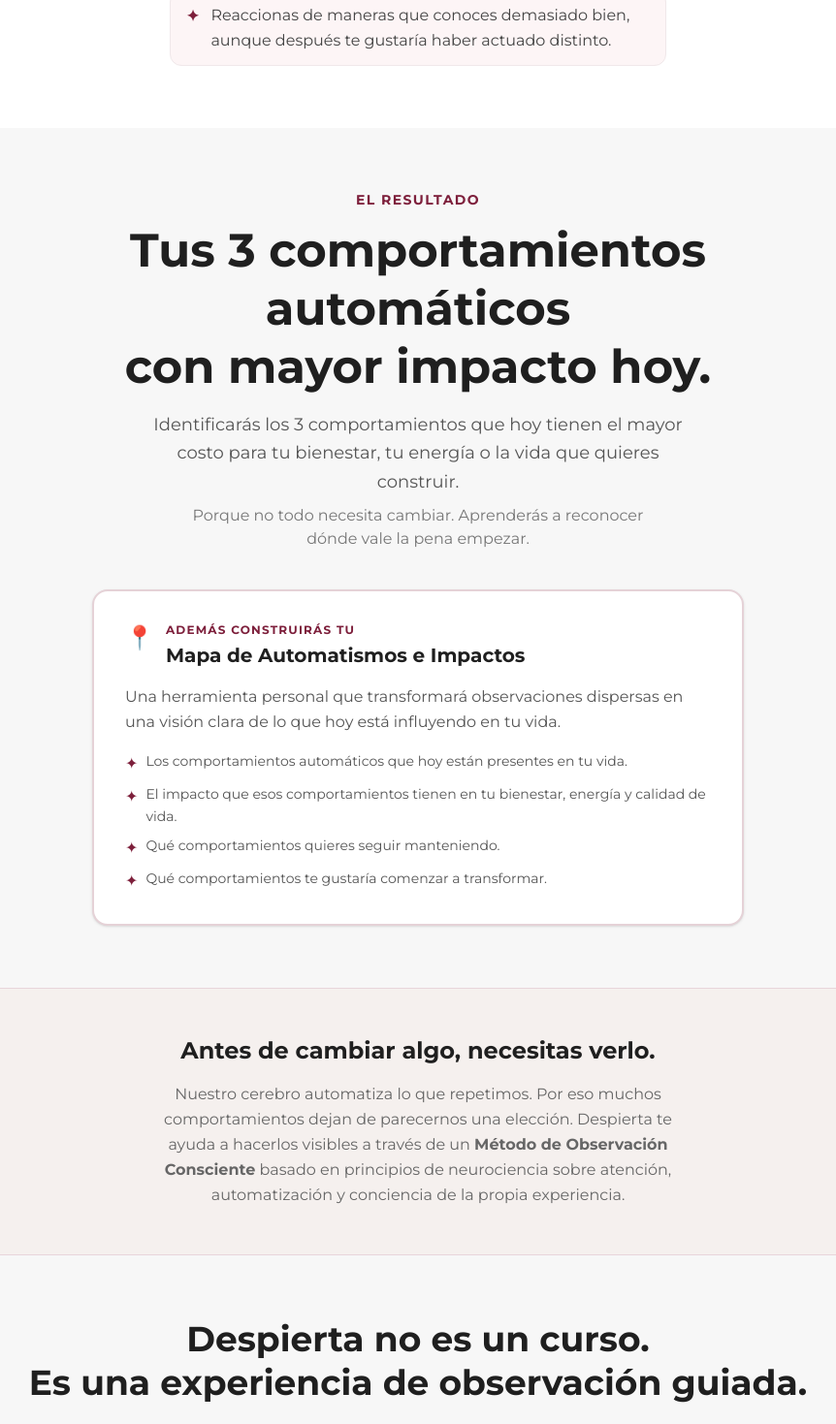
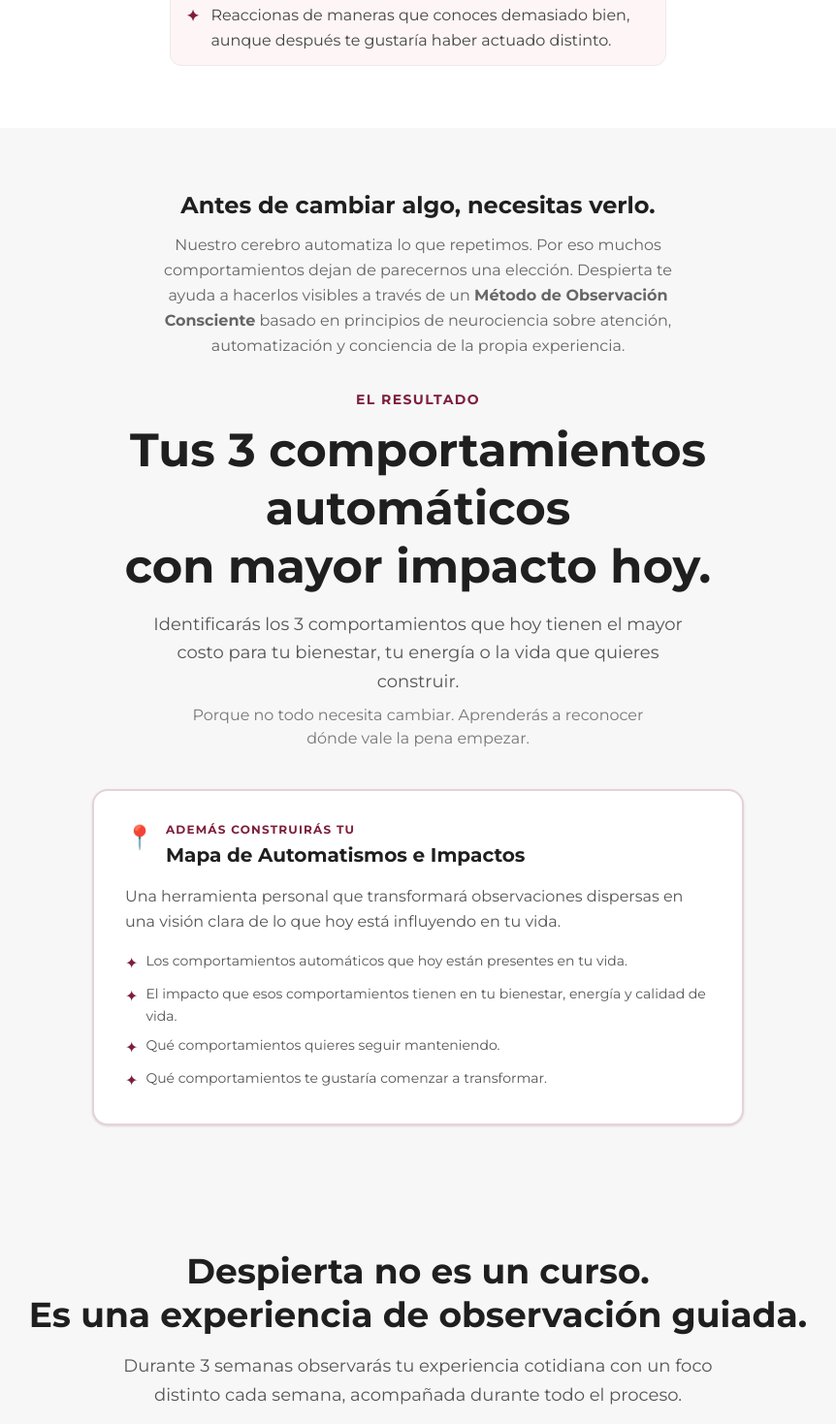
Before and after one commit to cursossolange/despierta-72h, a React (Vite) app: page / in a window 1280 px wide. Shown: the part 1483-2952 px from the top of the page at 97% size, without its empty margins (209-1071 px from the left). Built offline with nearby package versions, Linux system fonts and the light colour scheme.

Commit message:
Remove redundant methodological section from LandingPage
Removed redundant section about the methodological basis to streamline content.

```diff
--- a/src/components/LandingPage.tsx
+++ b/src/components/LandingPage.tsx
@@ -152,6 +152,12 @@ export default function LandingPage({ onPurchase }: LandingPageProps) {
       <section className="py-16 bg-[#F7F7F7]">
         <div className="container mx-auto px-6 max-w-4xl">
           <div className="text-center mb-10">
+            <p className="font-black text-xl md:text-2xl mb-3" style={{ color: '#1F1F1F' }}>
+              Antes de cambiar algo, necesitas verlo.
+            </p>
+            <p className="text-sm md:text-base leading-relaxed max-w-xl mx-auto mb-8" style={{ color: '#666' }}>
+              Nuestro cerebro automatiza lo que repetimos. Por eso muchos comportamientos dejan de parecernos una elección. Despierta te ayuda a hacerlos visibles a través de un <strong>Método de Observación Consciente</strong> basado en principios de neurociencia sobre atención, automatización y conciencia de la propia experiencia.
+            </p>
             <p className="text-[#7D1F3B] text-sm font-black uppercase tracking-widest mb-3">El resultado</p>
             <h2 className="text-3xl md:text-5xl font-black leading-tight mb-4" style={{ color: '#1F1F1F' }}>
               Tus 3 comportamientos automáticos<br className="hidden md:block" /> con mayor impacto hoy.
@@ -189,17 +195,6 @@ export default function LandingPage({ onPurchase }: LandingPageProps) {
               ))}
             </div>
           </div>
-        </div>
-      </section>
-      {/* ── BASE METODOLÓGICA ── */}
-      <section className="py-12 bg-[#F5F0EE] border-y border-[#E8D5DA]">
-        <div className="container mx-auto px-6 max-w-3xl text-center">
-          <p className="font-black text-xl md:text-2xl mb-4" style={{ color: '#1F1F1F' }}>
-            Antes de cambiar algo, necesitas verlo.
-          </p>
-          <p className="text-sm md:text-base leading-relaxed max-w-xl mx-auto" style={{ color: '#666' }}>
-            Nuestro cerebro automatiza lo que repetimos. Por eso muchos comportamientos dejan de parecernos una elección. Despierta te ayuda a hacerlos visibles a través de un <strong>Método de Observación Consciente</strong> basado en principios de neurociencia sobre atención, automatización y conciencia de la propia experiencia.
-          </p>
         </div>
       </section>
       {/* ── LAS 3 SEMANAS ── */}
```
